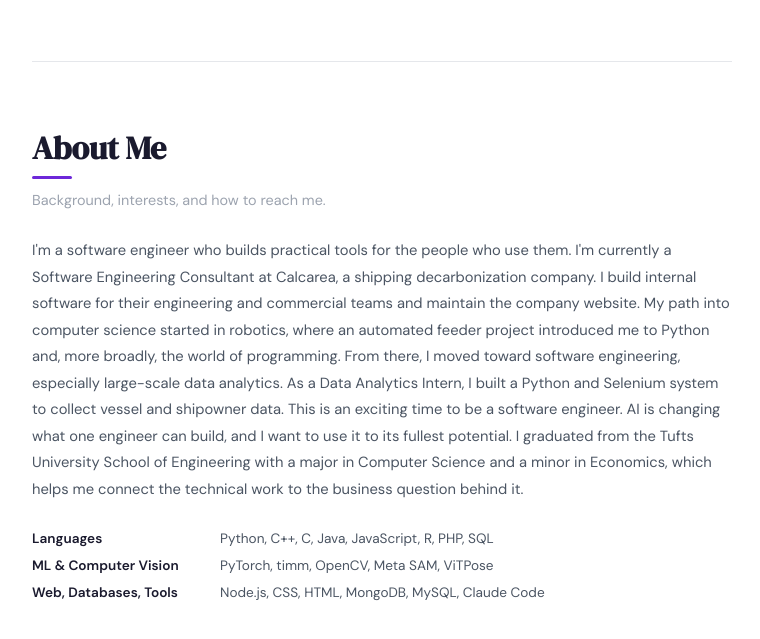
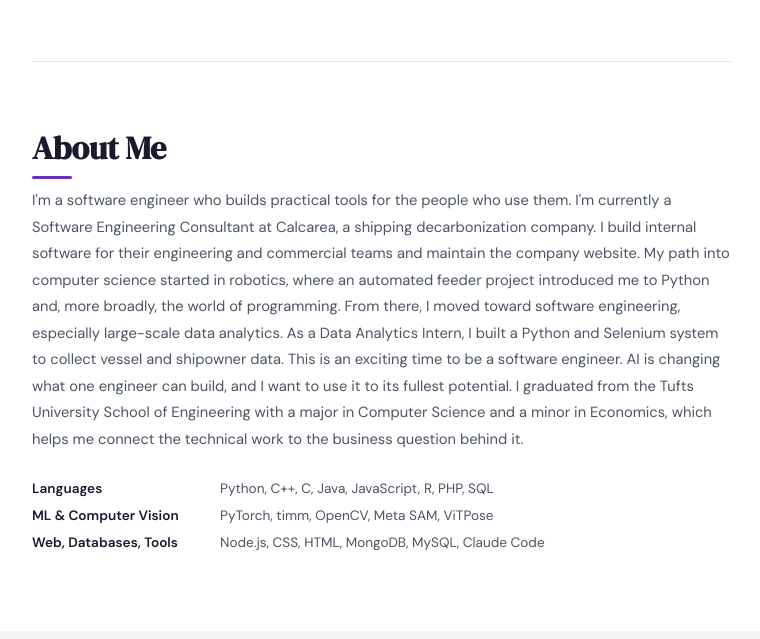
Before and after one commit to jack-adkins/Portfolio-Website, a plain HTML site: page index.html in a window 1280 px wide. Shown: the part 1886-2525 px from the top of the page, without its empty margins (398-1158 px from the left). Drawn offline with Linux system fonts and the light colour scheme.

Commit message:
Update index.html

```diff
--- a/index.html
+++ b/index.html
@@ -218,7 +218,6 @@
       <!-- About Section -->
       <section id="about">
         <h2 class="section-heading">About Me</h2>
-        <p class="section-intro" style="margin-bottom:28px;">Background, interests, and how to reach me.</p>
 
         <p class="about-text">I'm a software engineer who builds practical tools for the people who use them. I'm currently a Software Engineering Consultant at Calcarea, a shipping decarbonization company. I build internal software for their engineering and commercial teams and maintain the company website. My path into computer science started in robotics, where an automated feeder project introduced me to Python and, more broadly, the world of programming. From there, I moved toward software engineering, especially large-scale data analytics. As a Data Analytics Intern, I built a Python and Selenium system to collect vessel and shipowner data. This is an exciting time to be a software engineer. AI is changing what one engineer can build, and I want to use it to its fullest potential. I graduated from the Tufts University School of Engineering with a major in Computer Science and a minor in Economics, which helps me connect the technical work to the business question behind it.</p>
 
```
